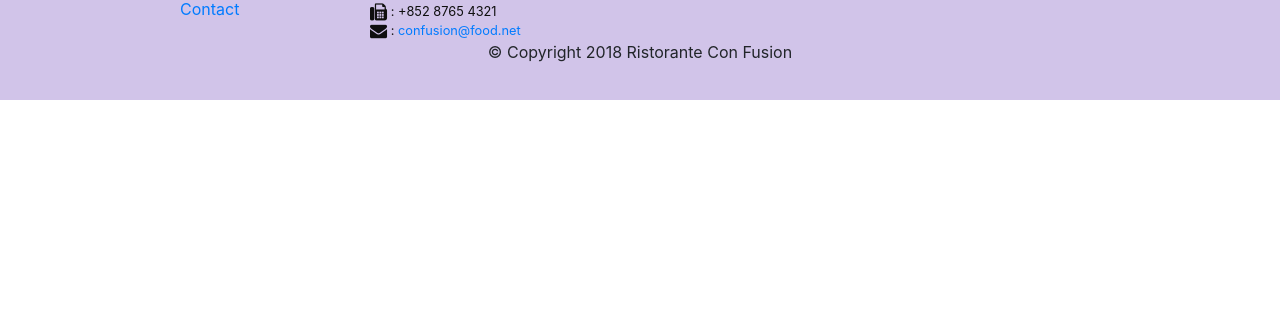
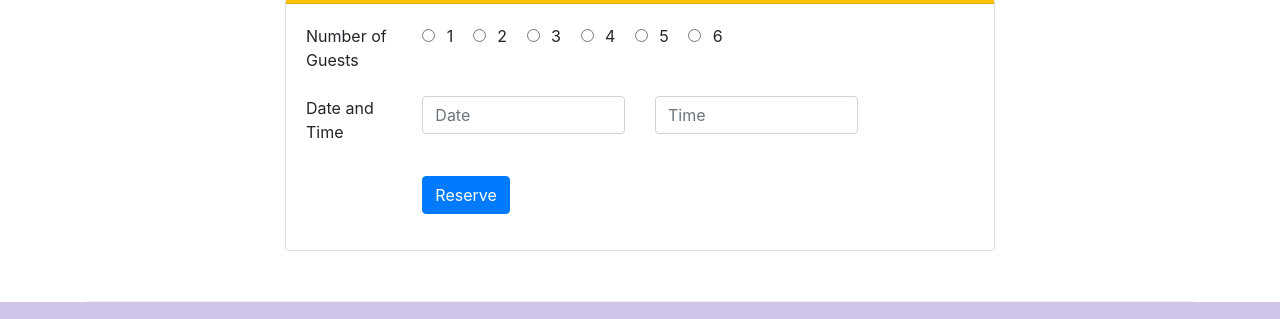
Before and after one commit to gunavardhanganji/ConFusion, a website: page index.html in a window 1280 px wide. Shown: the part 1640-1959 px from the top of the page. Before the commit the page ends 1740 px from the top, so only its background shows below. Drawn offline with nearby package versions, Linux system fonts and the light colour scheme.

Commit message:
Assignment-2

```diff
--- a/index.html
+++ b/index.html
@@ -32,7 +32,7 @@
             </button>
             <a class='navbar-brand' href='#'> <!-- allows to display the information
                  as a branding info in nav bar-->
-                 <img src='img/logo.png' height="30" width="41">
+                <img src='img/logo.png' height="30" width="41">
             </a>
             <div class='collapse navbar-collapse' id='Navbar'>
                 <ul class='navbar-nav mr-auto'>
@@ -56,7 +56,7 @@
             <!-- container class allows you to restrict the content inside with by
                 container width-->
             <div class = 'row row-header'>
-                <div class='col-12 col-sm-9'>
+                <div class='col-12 col-sm-6'>
                     <!-- So the content in this div will occupy the entire row for extra
                         small screen sizes, and occupy half the row(6 columns) for small to extra large
                         screen sizes-->
@@ -65,7 +65,7 @@
                         and create a unique fusion experience. Our lipsmacking creations
                         will tickle your culinary senses!</p>
                 </div>
-                <div class='col-12 col-sm align-self-center'>
+                <div class='col-12 col-sm-3 align-self-center'>
                     <!-- by specifying col-12 we are explicitly saying that whatever content
                     is  inside this div will be stacked below the content about here.
                     And then for small to extra large screen sizes, this content will occupy
@@ -73,6 +73,12 @@
                     So here in this case since six columns are occupied by this content,
                     this will get the remaining six columns there.-->
                     <img src='img/logo.png' class="img-fluid">
+                </div>
+                <div class='col-12 col-sm-3 align-self-center'>
+                    <!-- <button type='reserve' class='btn btn-sm btn-warning' style="padding-left:30px; padding-right: 30px; font-size: 20px;"
+                    data-target="#guests">Reserve Table</button> -->
+                    <a class="btn btn-sm btn-warning text-white" href="#guests"
+                    style="padding-left:30px; padding-right: 30px; font-size: 20px;">Reserve table</a>
                 </div>
             </div>
         </div>
@@ -119,8 +125,13 @@
                 <h3>This Month's Promotions</h3>
             </div>
             <div class='col col-sm col-md'>
-                <h2>Weekend Grand Buffet</h2>
-                <p class='d-none d-sm-block'>Featuring mouthwatering combinations with a choice of five different salads, six enticing appetizers, six main entrees and five choicest desserts. Free flowing bubbly and soft drinks. All for just $19.99 per person </p>
+                <div class="media">
+                    <img class="d-flex ml-3 img-thumbnail align-self-center" src="img/buffet.png" alt='buffet'>
+                    <div class='media-body'>
+                        <h2 class="mt-0">Weekend Grand Buffet <span class="badge badge-danger">NEW</span></h2>
+                        <p class='d-none d-sm-block'>Featuring mouthwatering combinations with a choice of five different salads, six enticing appetizers, six main entrees and five choicest desserts. Free flowing bubbly and soft drinks. All for just $19.99 per person </p>
+                    </div>
+                </div>
             </div>
         </div>
 
@@ -136,6 +147,55 @@
                         <h2>Alberto Somayya</h2>
                         <h4>Executive Chef</h4>
                         <p class='d-none d-sm-block'>Award winning three-star Michelin chef with wide International experience having worked closely with whos-who in the culinary world, he specializes in creating mouthwatering Indo-Italian fusion experiences. </p>
+                    </div>
+                </div>
+            </div>
+        </div>
+        <div class="row row-content align-items-center">
+            <div class='offset-sm-2 col-12 col-sm-8'>
+                <div class="card">
+                    <h3 class='card-header bg-warning text-white' id="guests">Reserve a Table</h3>
+                    <div class="card-body">
+                        <form>
+                            <div class="form-group row">
+                                <!-- <div class='col-12 col-sm-2'>
+                                    <p>Number of Guests</p>
+                                </div> -->
+                                <dd class="col-12 col-sm-2">Number of Guests</dd>
+                                <div class='col-12 col-sm'>
+                                    <input type='radio' id='g1' name='guests' value='1'>
+                                    <label for='g1' style="padding-right:15px ; padding-left: 7px;">1 </label>
+                                    <input type='radio' id='g2' name='guests' value='2'>
+                                    <label for='g2' style="padding-right:15px ; padding-left: 7px;">2 </label>
+                                    <input type='radio' id='g3' name='guests' value='3'>
+                                    <label for='g3' style="padding-right:15px ; padding-left: 7px;" >3 </label>
+                                    <input type='radio' id='g4' name='guests' value='4'>
+                                    <label for='g4' style="padding-right:15px ; padding-left: 7px;">4 </label>
+                                    <input type='radio' id='g5' name='guests' value='5'>
+                                    <label for='g5' style="padding-right:15px ; padding-left: 7px;">5 </label>
+                                    <input type='radio' id='g6' name='guests' value='6'>
+                                    <label for='g6' style="padding-right:15px ; padding-left: 7px;">6 </label>
+                                </div>
+                            </div>
+                            <div class="form-group row">
+                                <div class='col-12 col-sm-2'>
+                                    <p>Date and Time</p>
+                                </div>
+                                <div class='col-12 col-sm-4'>
+                                    <input type='text' class='form-control' id='date' name='date'
+                                    placeholder="Date">
+                                </div>
+                                <div class='col-12 col-sm-4'>
+                                    <input type='text' class='form-control' id='time' name='time'
+                                    placeholder="Time">
+                                </div>
+                            </div>
+                            <div class="row form-group">
+                                <div class='offset-sm-2 col-sm-10 align-self-center'>
+                                    <a class="btn btn-primary text-white">Reserve</a>
+                                </div>
+                            </div>
+                        </form>
                     </div>
                 </div>
             </div>
```
Also changed, not shown: aboutus.html (+9 -5 lines), contactus.html (+7 -3 lines).
